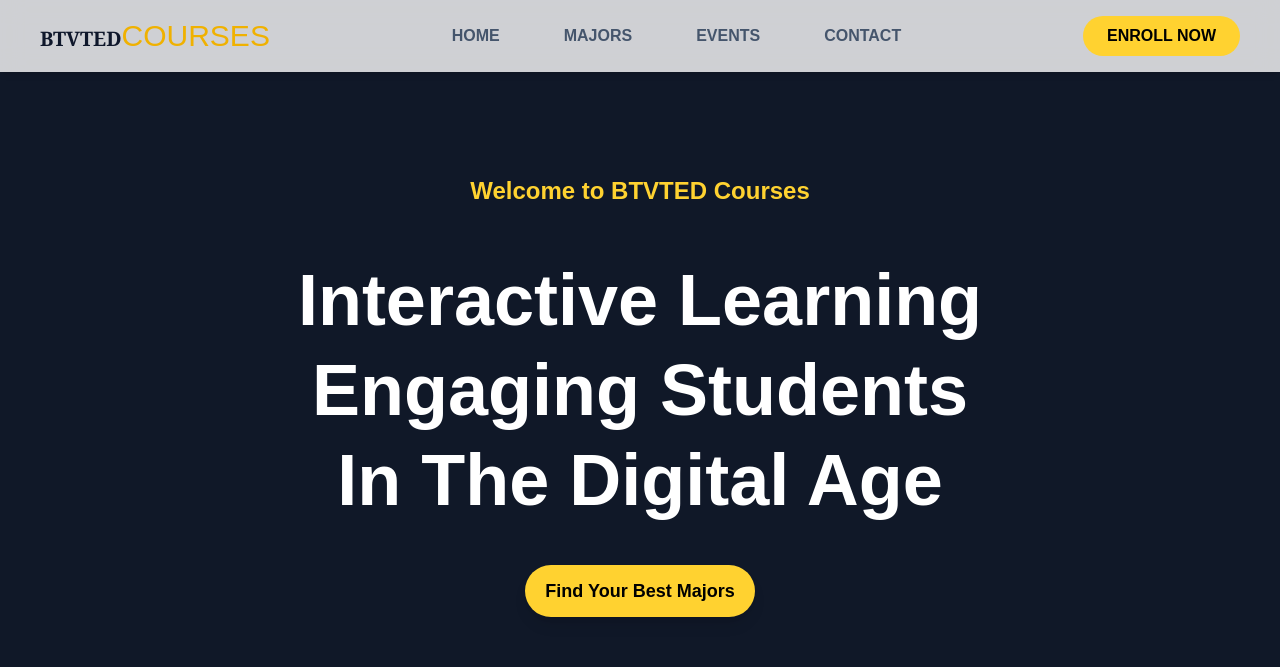
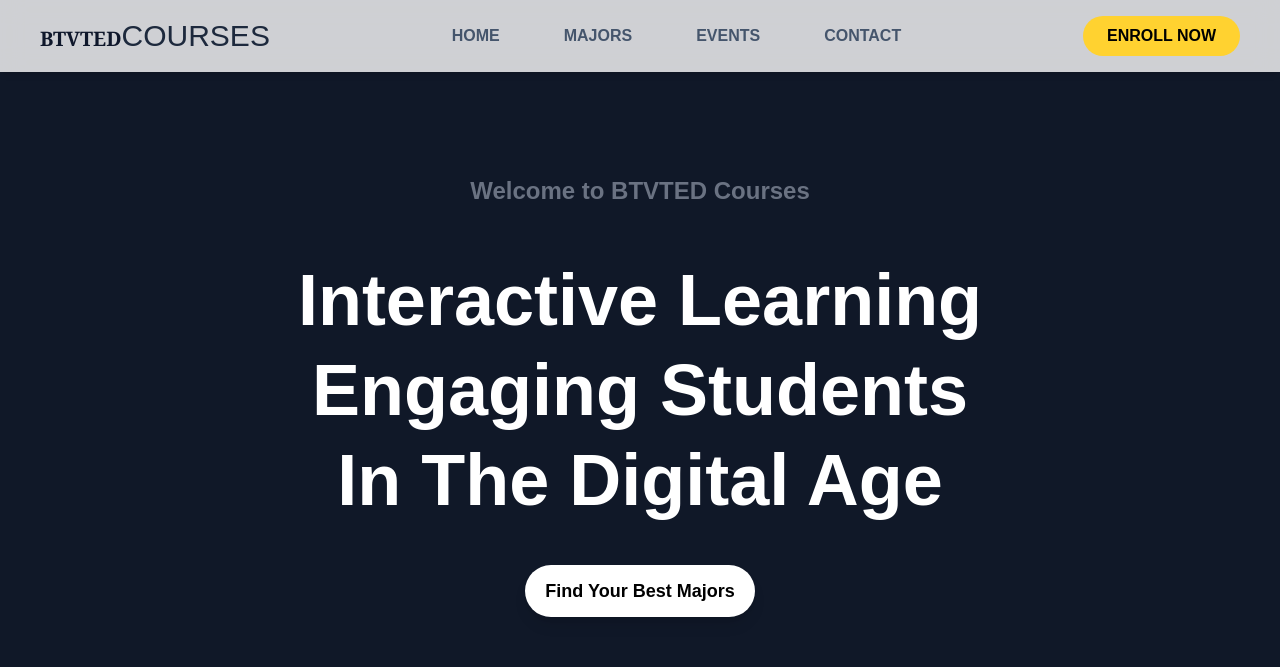
Before and after one commit to RoseM19-A/my-first-next, a Next.js app: page /app in a window 1280 px wide. Shown: the top 667 px of the page. Built offline with nearby package versions, Linux system fonts and the light colour scheme.

Commit message:
redeployed

```diff
--- a/src/components/nav.js
+++ b/src/components/nav.js
@@ -7,7 +7,7 @@ export default function Nav() {
                 <div className="flex items-center">
                     <h1 className="text-3xl sm:text-2xl font-bold">
                         <span className="text-slate-900 font-serif text-xl">BTVTED</span>
-                        <span className="text-yellow-500 lg:text-3xl md:text-2xl sm:text-xl font-thin">
+                        <span className="text-slate-800 lg:text-3xl md:text-2xl sm:text-xl font-thin">
                             COURSES
                         </span>
                     </h1>
--- a/src/pages/Major.js
+++ b/src/pages/Major.js
@@ -1,7 +1,7 @@
 export default function App() {
     return (
         <>
-            <div className="w-full bg-linear-to-b from-black to-gray-900 py-50 px-4 lg:w-full md:w-full min-w-150">
+            <div className="w-full bg-linear-to-b from-black to-gray-900 py-40 px-4 lg:w-full md:w-full min-w-150">
                 <h2 className="text-center text-white font-serif text-3xl sm:text-4xl md:text-5xl lg:text-6xl font-bold mb-10">
                     MAJORS
                 </h2>
--- a/src/pages/main.js
+++ b/src/pages/main.js
@@ -7,7 +7,7 @@ export default function App() {
                     id="Home"
                     className="flex flex-col justify-center items-center text-white w-full max-w-6xl"
                 >
-                    <h1 className="text-amber-300 text-2xl sm:text-3xl md:text-4xl lg:text-2xl font-semibold py-6">
+                    <h1 className="text-gray-500 text-4xl sm:text-3xl md:text-4xl lg:text-2xl font-semibold py-6">
                         Welcome to BTVTED Courses
                     </h1>
                     <div className="font-bold font-sans text-3xl sm:text-4xl md:text-5xl lg:text-6xl xl:text-7xl mt-6 leading-tight tracking-normal">
@@ -18,7 +18,7 @@ export default function App() {
                         In The Digital Age
                     </div>
                     <button  type="button"
-                        className="mt-10 mb-8 bg-amber-300 text-black text-lg sm:text-lg md:text-md font-bold px-5 sm:px-5 py-4 sm:py-3 rounded-full shadow-lg hover:bg-amber-400 transition-transform duration-300 hover:scale-105">
+                        className="mt-10 mb-8 bg-white text-black text-lg sm:text-lg md:text-md font-bold px-5 sm:px-5 py-4 sm:py-3 rounded-full shadow-lg hover:bg-amber-400 transition-transform duration-300 hover:scale-105">
                         Find Your Best Majors
                     </button>
                 </div>
```
